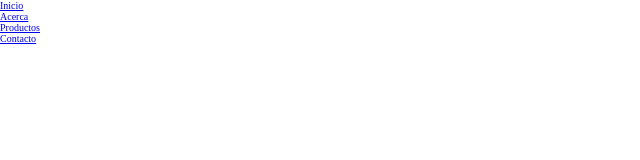
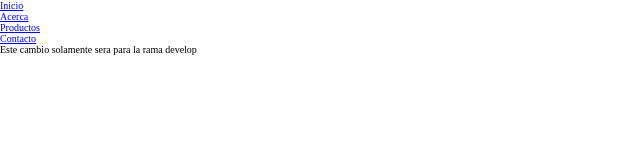
Before and after one commit to randallsto/MiPrimerPagWeb, a plain HTML site: page index.html in a window 1280 px wide. Shown: the whole page, without its empty margins (0-640 px from the left). Drawn offline with Linux system fonts and the light colour scheme.

Commit message:
se agrega un parrafo

```diff
--- a/index.html
+++ b/index.html
@@ -21,5 +21,6 @@
 
         </section>
     </main>
+    <p>Este cambio solamente sera para la rama develop</p>
 </body>
 </html>
```
